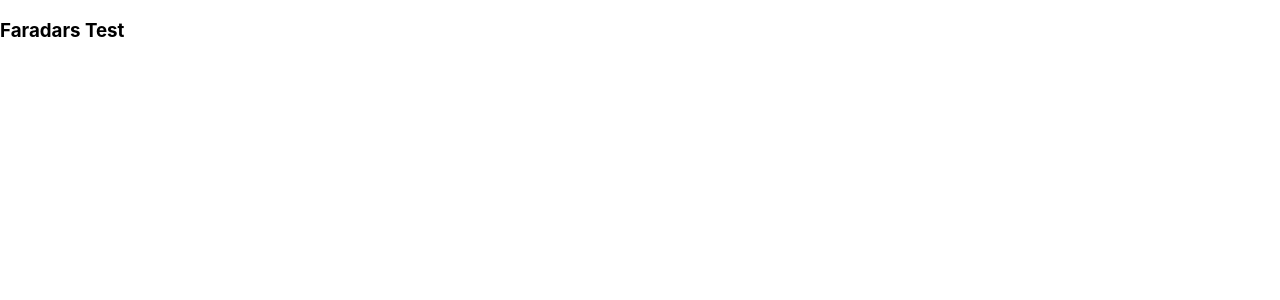
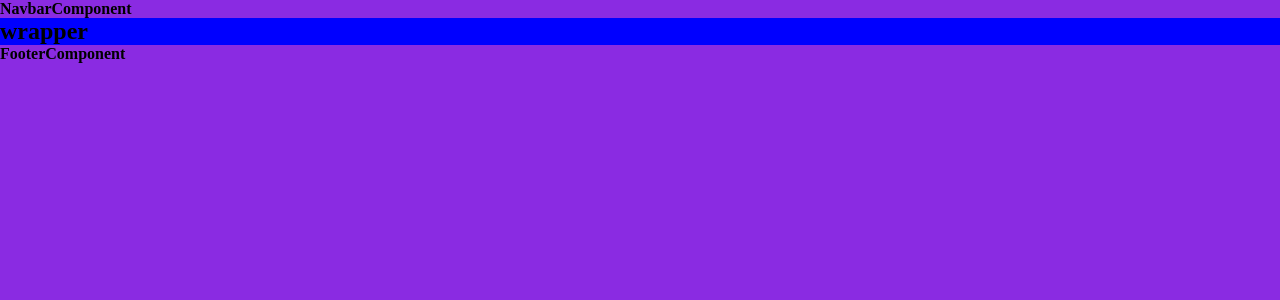
Before and after one commit to FaradarsTestGithub/faradars-crypto-tracking, a React (Create React App) app: page / in a window 1280 px wide. Shown: the top 300 px of the page. Built offline with nearby package versions, Linux system fonts and the light colour scheme.

Commit message:
implement base structure

```diff
--- a/src/App.jsx
+++ b/src/App.jsx
@@ -1,7 +1,19 @@
+import NavbarComponent from "./components/ui/Navbar.component";
+import FooterComponent from "./components/ui/Footer.component";
+
 function App() {
   return (
-    <div className="App">
-      <h3>Faradars Test</h3>
+    <div>
+      {/* Navbar */}
+      <NavbarComponent />
+
+      {/* Wrapper */}
+      <div className="wrapper">
+        <h2>wrapper</h2>
+      </div>
+
+      {/* Footer */}
+      <FooterComponent />
     </div>
   );
 }
--- /dev/null
+++ b/src/components/ui/Footer.component.jsx
@@ -0,0 +1,11 @@
+import React from 'react';
+
+const FooterComponent = () => {
+    return (
+        <div>
+            <h4>FooterComponent</h4>
+        </div>
+    );
+};
+
+export default FooterComponent;
--- /dev/null
+++ b/src/components/ui/Navbar.component.jsx
@@ -0,0 +1,11 @@
+import React from 'react';
+
+const NavbarComponent = () => {
+    return (
+        <div>
+            <h4>NavbarComponent</h4>
+        </div>
+    );
+};
+
+export default NavbarComponent;
--- a/src/index.css
+++ b/src/index.css
@@ -1,13 +1,13 @@
-body {
+* {
+  padding: 0;
   margin: 0;
-  font-family: -apple-system, BlinkMacSystemFont, 'Segoe UI', 'Roboto', 'Oxygen',
-    'Ubuntu', 'Cantarell', 'Fira Sans', 'Droid Sans', 'Helvetica Neue',
-    sans-serif;
-  -webkit-font-smoothing: antialiased;
-  -moz-osx-font-smoothing: grayscale;
+  box-sizing: border-box;
 }
 
-code {
-  font-family: source-code-pro, Menlo, Monaco, Consolas, 'Courier New',
-    monospace;
+body {
+  background-color: blueviolet;
 }
+
+.wrapper {
+  background-color: blue;
+}
```
